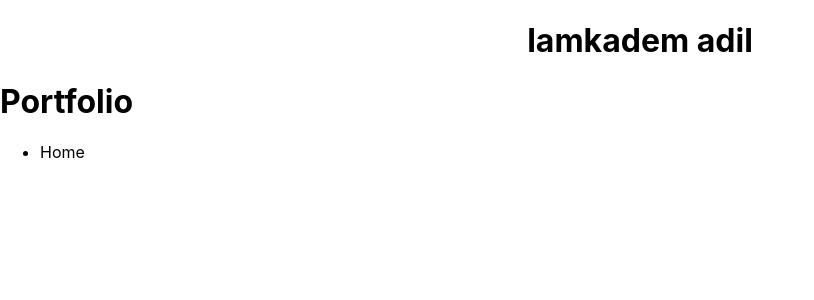
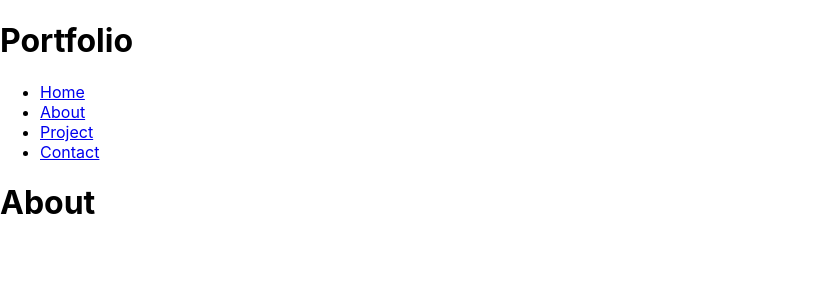
Before and after one commit to LAMKADEMADIL/Portfolio., a React (Create React App) app: page /About in a window 1280 px wide. Shown: the top 300 px of the page, without its empty margins (0-814 px from the left). Built offline with nearby package versions, Linux system fonts and the light colour scheme.

Commit message:
creacte sur longuge de page header

```diff
--- a/package.json
+++ b/package.json
@@ -9,6 +9,7 @@
     "@testing-library/user-event": "^13.5.0",
     "react": "^19.2.7",
     "react-dom": "^19.2.7",
+    "react-router-dom": "^7.18.1",
     "react-scripts": "5.0.1",
     "web-vitals": "^2.1.4"
   },
--- a/src/App.js
+++ b/src/App.js
@@ -1,11 +1,23 @@
 import React from "react"
 import Head from "./page/Head";
+import { Home } from "./page/Home";
+import { About } from "./page/About";
+import { Project } from "./page/Project";
+import { Contact } from "./page/Contact";
+import { BrowserRouter , Router , Routes , Route , Link } from "react-router-dom";
 
 function App () {
   return (
     <div>
-      <h1 align="center"> lamkadem adil </h1>
+      <BrowserRouter>
        <Head />
+       <Routes>
+         <Route path="/" element={<Home />} />
+         <Route path="/About" element={<About />} />
+         <Route path="/Project" element={<Project />} />
+         <Route path="/Contact" element={<Contact />} />
+       </Routes>
+       </BrowserRouter>
     </div>
   )
 }
--- /dev/null
+++ b/src/page/About.jsx
@@ -0,0 +1,7 @@
+export function About () {
+    return(
+        <div>
+            <h1> About </h1>
+        </div>
+    )
+}
--- /dev/null
+++ b/src/page/Contact.jsx
@@ -0,0 +1,7 @@
+export function Contact () {
+    return(
+        <div>
+            <h1> Contact </h1>
+        </div>
+    )
+}
--- a/src/page/Head.jsx
+++ b/src/page/Head.jsx
@@ -1,3 +1,5 @@
+import { Link } from "react-router-dom"
+
 export default function Head () {
     return(
         <header>
@@ -5,7 +7,16 @@ export default function Head () {
             <nav>
                 <ul>
                     <li>
-                        Home
+                        <Link to="/" > Home </Link>
+                    </li>
+                    <li>
+                        <Link to="/About" > About </Link>
+                    </li>
+                    <li>
+                        <Link to="/Project" > Project </Link>
+                    </li>
+                    <li>
+                        <Link to="/Contact" > Contact </Link>
                     </li>
                 </ul>
             </nav>
--- /dev/null
+++ b/src/page/Home.jsx
@@ -0,0 +1,7 @@
+export function Home () {
+    return(
+        <div>
+            <h1> Home </h1>
+        </div>
+    )
+}
--- /dev/null
+++ b/src/page/Project.jsx
@@ -0,0 +1,7 @@
+export function Project () {
+    return(
+        <div>
+            <h1> Project </h1>
+        </div>
+    )
+}
```
Also changed, not shown: 1 other file (tests, documents, lock files or other folders).
